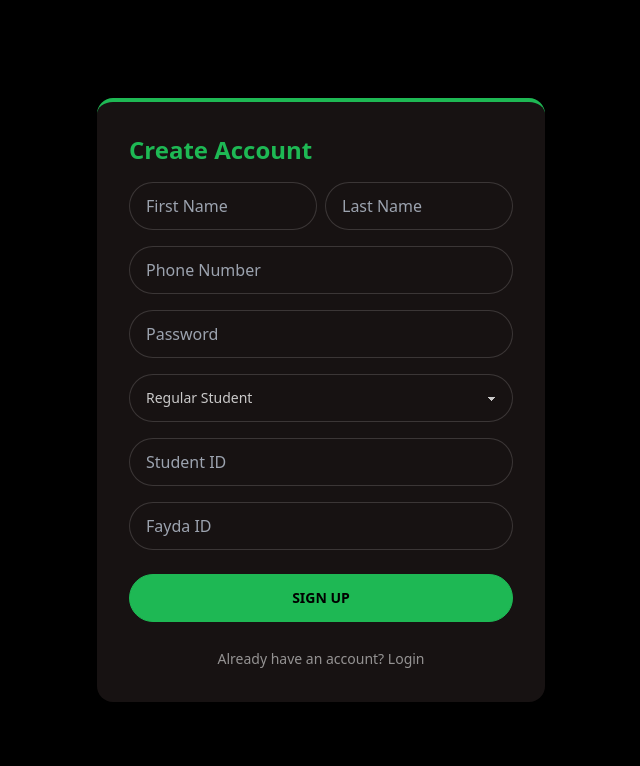
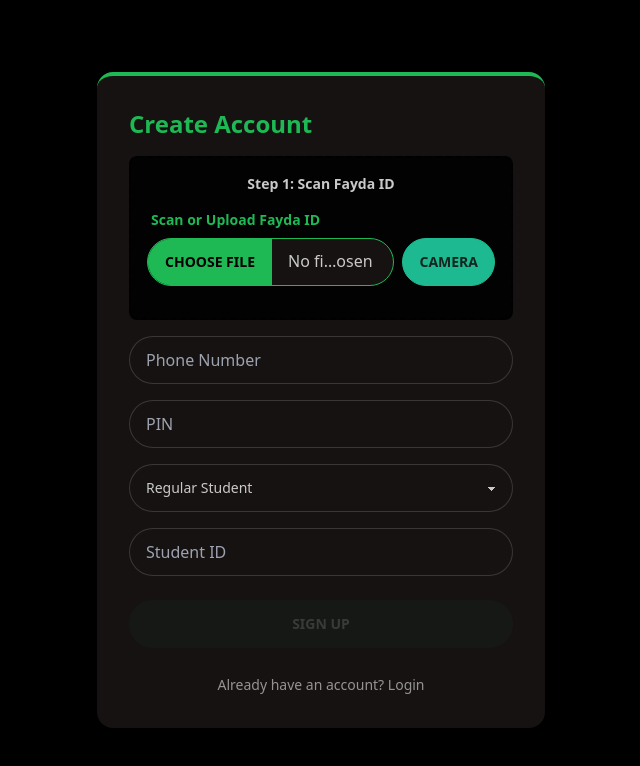
Before and after one commit to eyuelkebede20/Bono_Meal, a React (Vite) app in the folder client/: page /signup in a window 1280 px wide. Shown: the top 766 px of the page, without its empty margins (319-959 px from the left). Built offline with nearby package versions, Linux system fonts and the light colour scheme; no server answers.

Commit message:
fixed up wasm issues on the qr reader hope this works

```diff
--- a/client/src/components/Signup.jsx
+++ b/client/src/components/Signup.jsx
@@ -2,16 +2,19 @@ import { useState, useEffect, useRef } from "react";
 import { useNavigate } from "react-router-dom";
 import axios from "axios";
 
+import { decodeDenseQR } from "dense-qr-decoder";
+
 export default function Signup() {
   const [formData, setFormData] = useState({
-    firstName: "",
-    lastName: "",
     phone: "",
     password: "",
     role: "student",
     studentId: "",
-    faydaId: "",
   });
+
+  const [scannedIdentity, setScannedIdentity] = useState(null);
+  const [qrFile, setQrFile] = useState(null); // Added state to hold the physical file
+  const [isScanning, setIsScanning] = useState(false);
 
   const [message, setMessage] = useState("");
   const [error, setError] = useState("");
@@ -21,8 +24,17 @@ export default function Signup() {
   const pollIntervalRef = useRef(null);
   const navigate = useNavigate();
   const BACKEND_URL = import.meta.env.VITE_BACKEND_URL;
+  const [isDecoding, setIsDecoding] = useState(false);
+  const [isCameraOpen, setIsCameraOpen] = useState(false);
+  const videoRef = useRef(null);
+  const streamRef = useRef(null);
+  const scanLoopRef = useRef(null);
 
-  // Polling logic to check if account is linked
+  // Clean up camera if user leaves the page while it's open
+  useEffect(() => {
+    return () => stopCamera();
+  }, []);
+
   useEffect(() => {
     if (isLinking && formData.phone) {
       pollIntervalRef.current = setInterval(async () => {
@@ -38,27 +50,201 @@ export default function Signup() {
         } catch (err) {
           console.error("Polling error", err);
         }
-      }, 3000); // Check every 3 seconds
+      }, 3000);
     }
 
-    // Cleanup interval if user leaves the page
     return () => {
       if (pollIntervalRef.current) clearInterval(pollIntervalRef.current);
     };
   }, [isLinking, formData.phone, navigate, BACKEND_URL]);
+  const decodeBrowserFaydaQR = (rawQrText) => {
+    // Split the raw text by colons
+    const parts = rawQrText.split(":");
 
+    // We know the structure based on the payload:
+    // parts[2] = Name
+    // parts[8] = 'A' (ID tag), so parts[9] = ID Number
+
+    try {
+      // Look for the "A" tag which precedes the ID number
+      const idIndex = parts.indexOf("A") + 1;
+      const faydaIdNumber = idIndex > 0 ? parts[idIndex] : "";
+
+      // Look for the "D" tag which precedes the Date of Birth (Optional, just showing how to find it)
+      // const dobIndex = parts.indexOf("D") + 1;
+      // const dob = dobIndex > 0 ? parts[dobIndex] : "";
+
+      // The name is always at index 2 in this format
+      const fullName = parts[2];
+
+      if (!fullName && !faydaIdNumber) {
+        throw new Error("Could not find name or ID in the expected positions.");
+      }
+
+      // Return the data in the object format your form expects
+      return {
+        fullName: fullName,
+        faydaId: faydaIdNumber,
+      };
+    } catch (err) {
+      throw new Error("Failed to parse demographic data from the QR payload.");
+    }
+  };
+  const handleQRUpload = async (e) => {
+    const file = e.target.files[0];
+    if (!file) return;
+
+    setIsDecoding(true);
+    setError("");
+
+    try {
+      const imageUrl = URL.createObjectURL(file);
+      const img = new Image();
+
+      await new Promise((resolve, reject) => {
+        img.onload = resolve;
+        img.onerror = () => reject(new Error("Failed to load image file."));
+        img.src = imageUrl;
+      });
+
+      const canvas = document.createElement("canvas");
+      canvas.width = img.width;
+      canvas.height = img.height;
+      const ctx = canvas.getContext("2d");
+
+      ctx.drawImage(img, 0, 0);
+      const imageData = ctx.getImageData(0, 0, canvas.width, canvas.height);
+      URL.revokeObjectURL(imageUrl);
+
+      const rawQrText = await decodeDenseQR(imageData);
+
+      if (!rawQrText) {
+        throw new Error("No QR code detected in the image.");
+      }
+
+      // Use the custom browser decoder instead of raw atob()
+      const qrData = decodeBrowserFaydaQR(rawQrText);
+
+      // Auto-fill the form
+      setFormData((prev) => ({
+        ...prev,
+        firstName: qrData.fullName ? qrData.fullName.split(" ")[0] : prev.firstName,
+        lastName: qrData.fullName ? qrData.fullName.split(" ").slice(1).join(" ") : prev.lastName,
+        faydaId: qrData.id || qrData.faydaId || prev.faydaId,
+      }));
+
+      setMessage("✅ Fayda ID scanned successfully!");
+    } catch (err) {
+      console.error("QR Parse Error:", err);
+      setError(err.message || "Invalid QR Code format. Please upload a valid Fayda ID.");
+    } finally {
+      setIsDecoding(false);
+    }
+  };
+  const startCamera = async () => {
+    setIsCameraOpen(true);
+    setError("");
+    setMessage("");
+    try {
+      // Request rear camera if available
+      const stream = await navigator.mediaDevices.getUserMedia({
+        video: { facingMode: "environment" },
+      });
+      streamRef.current = stream;
+      if (videoRef.current) {
+        videoRef.current.srcObject = stream;
+        videoRef.current.setAttribute("playsinline", true); // Required for iOS
+        videoRef.current.play();
+        requestAnimationFrame(scanVideoFrame);
+      }
+    } catch (err) {
+      setError("Camera access denied or unavailable.");
+      setIsCameraOpen(false);
+    }
+  };
+
+  const stopCamera = () => {
+    if (streamRef.current) {
+      streamRef.current.getTracks().forEach((track) => track.stop());
+    }
+    if (scanLoopRef.current) {
+      cancelAnimationFrame(scanLoopRef.current);
+    }
+    setIsCameraOpen(false);
+  };
+
+  const scanVideoFrame = async () => {
+    if (!videoRef.current || videoRef.current.readyState !== videoRef.current.HAVE_ENOUGH_DATA) {
+      scanLoopRef.current = requestAnimationFrame(scanVideoFrame);
+      return;
+    }
+
+    const canvas = document.createElement("canvas");
+    canvas.width = videoRef.current.videoWidth;
+    canvas.height = videoRef.current.videoHeight;
+    const ctx = canvas.getContext("2d");
+    ctx.drawImage(videoRef.current, 0, 0, canvas.width, canvas.height);
+    const imageData = ctx.getImageData(0, 0, canvas.width, canvas.height);
+
+    try {
+      const rawQrText = await decodeDenseQR(imageData);
+      if (rawQrText) {
+        const qrData = decodeBrowserFaydaQR(rawQrText);
+
+        setFormData((prev) => ({
+          ...prev,
+          firstName: qrData.fullName ? qrData.fullName.split(" ")[0] : prev.firstName,
+          lastName: qrData.fullName ? qrData.fullName.split(" ").slice(1).join(" ") : prev.lastName,
+          faydaId: qrData.id || qrData.faydaId || prev.faydaId,
+        }));
+
+        setMessage("✅ Fayda ID scanned successfully!");
+        stopCamera();
+        return; // Halt the loop on success
+      }
+    } catch (err) {
+      // Ignore errors here. The decoder will fail on 99% of frames until the QR is in focus.
+    }
+
+    // Keep looping if camera is still open
+    scanLoopRef.current = requestAnimationFrame(scanVideoFrame);
+  };
   const handleSubmit = async (e) => {
     e.preventDefault();
     setError("");
     setMessage("");
 
+    if (!scannedIdentity || !qrFile) {
+      setError("You must scan a Fayda ID to register.");
+      return;
+    }
+
+    const nameParts = scannedIdentity.fullName.split(" ");
+
+    // Switch to FormData to support file upload alongside text fields
+    const submitData = new FormData();
+    submitData.append("phone", formData.phone);
+    submitData.append("password", formData.password);
+    submitData.append("role", formData.role);
+    submitData.append("studentId", formData.studentId);
+    submitData.append("faydaId", scannedIdentity.faydaId);
+    submitData.append("firstName", nameParts[0] || "");
+    submitData.append("lastName", nameParts.slice(1).join(" ") || "");
+
+    // Append the image file. Ensure "faydaImage" matches the field name your backend multer/uploader expects
+    submitData.append("faydaImage", qrFile);
+
     try {
-      const response = await axios.post(`${BACKEND_URL}/api/auth/signup`, formData);
+      const response = await axios.post(`${BACKEND_URL}/api/auth/signup`, submitData, {
+        headers: {
+          "Content-Type": "multipart/form-data",
+        },
+      });
 
       if (response.data.telegramLink) {
         setTelegramLink(response.data.telegramLink);
         setMessage(response.data.message);
-        setIsLinking(true); // Triggers the polling effect
+        setIsLinking(true);
       }
     } catch (err) {
       setError(err.response?.data?.error || "Registration failed.");
@@ -76,24 +262,60 @@ export default function Signup() {
 
           {!telegramLink ? (
             <form onSubmit={handleSubmit} className="flex flex-col gap-4">
-              <div className="flex gap-2">
-                <input
-                  type="text"
-                  placeholder="First Name"
-                  required
-                  className="input input-bordered w-full"
-                  value={formData.firstName}
-                  onChange={(e) => setFormData({ ...formData, firstName: e.target.value })}
-                />
-                <input
-                  type="text"
-                  placeholder="Last Name"
-                  required
-                  className="input input-bordered w-full"
-                  value={formData.lastName}
-                  onChange={(e) => setFormData({ ...formData, lastName: e.target.value })}
-                />
+              <div className="p-4 border-2 border-dashed border-base-300 rounded-lg text-center bg-base-200">
+                {!scannedIdentity ? (
+                  <>
+                    <p className="mb-2 text-sm font-bold">Step 1: Scan Fayda ID</p>
+                    <div className="form-control w-full mb-4">
+                      <label className="label">
+                        <span className="label-text font-bold text-primary">Scan or Upload Fayda ID</span>
+                      </label>
+
+                      <div className="flex gap-2">
+                        <input type="file" accept="image/*" onChange={handleQRUpload} className="file-input file-input-bordered file-input-primary w-full" disabled={isDecoding || isCameraOpen} />
+                        <button type="button" onClick={isCameraOpen ? stopCamera : startCamera} className={`btn ${isCameraOpen ? "btn-error" : "btn-secondary"}`} disabled={isDecoding}>
+                          {isCameraOpen ? "Stop" : "Camera"}
+                        </button>
+                      </div>
+
+                      {isCameraOpen && (
+                        <div className="mt-4 relative rounded overflow-hidden bg-black flex justify-center items-center h-64 border-2 border-primary">
+                          <video ref={videoRef} className="h-full w-full object-cover" muted></video>
+                          {/* Targeting reticle overlay */}
+                          <div className="absolute inset-0 flex items-center justify-center pointer-events-none">
+                            <div className="w-48 h-48 border-4 border-green-500 opacity-50 rounded-lg"></div>
+                          </div>
+                          <p className="absolute bottom-2 text-white text-xs bg-black bg-opacity-70 px-2 py-1 rounded">Position QR code inside the box</p>
+                        </div>
+                      )}
+
+                      {isDecoding && <span className="text-sm text-info mt-2">Processing image...</span>}
+                    </div>
+                    {isScanning && <span className="loading loading-spinner text-primary mt-2 block mx-auto"></span>}
+                  </>
+                ) : (
+                  <div className="text-left">
+                    <p className="text-success font-bold mb-1">✅ Identity Verified</p>
+                    <p className="text-sm">
+                      <strong>Name:</strong> {scannedIdentity.fullName}
+                    </p>
+                    <p className="text-sm">
+                      <strong>Fayda ID:</strong> {scannedIdentity.faydaId}
+                    </p>
+                    <button
+                      type="button"
+                      onClick={() => {
+                        setScannedIdentity(null);
+                        setQrFile(null);
+                      }}
+                      className="btn btn-xs btn-error mt-2"
+                    >
+                      Rescan ID
+                    </button>
+                  </div>
+                )}
               </div>
+
               <input
                 type="text"
                 placeholder="Phone Number"
@@ -104,8 +326,9 @@ export default function Signup() {
               />
               <input
                 type="password"
-                placeholder="Password"
+                placeholder="PIN"
                 required
+                maxLength={6}
                 className="input input-bordered w-full"
                 value={formData.password}
                 onChange={(e) => setFormData({ ...formData, password: e.target.value })}
@@ -123,16 +346,8 @@ export default function Signup() {
                 value={formData.studentId}
                 onChange={(e) => setFormData({ ...formData, studentId: e.target.value })}
               />
-              <input
-                type="text"
-                placeholder="Fayda ID"
-                required
-                className="input input-bordered w-full"
-                value={formData.faydaId}
-                onChange={(e) => setFormData({ ...formData, faydaId: e.target.value })}
-              />
 
-              <button type="submit" className="btn btn-primary w-full mt-2">
+              <button type="submit" disabled={!scannedIdentity || isScanning} className="btn btn-primary w-full mt-2">
                 Sign Up
               </button>
             </form>
```
Also changed, not shown: client/package.json (+6 -2 lines), client/vite.config.js (+6 -2 lines), 1 other file (tests, documents, lock files or other folders).
